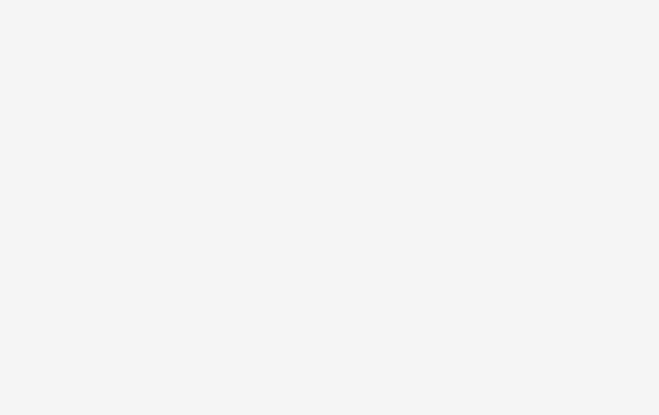
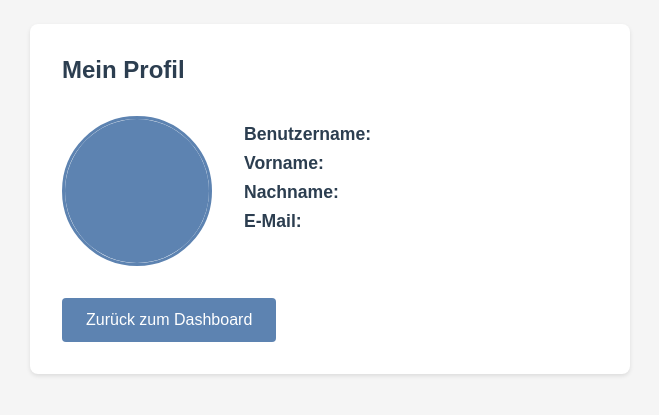
Before and after one commit to larae00/StudyBuddy, a Vue app in the folder studybuddy-vue/: page /profile in a window 1280 px wide. Before the commit this address had no page. Shown: the part 201-616 px from the top of the page, without its empty margins (310-969 px from the left). Built offline with nearby package versions, Linux system fonts and the light colour scheme.

Commit message:
implements profilseite und uplaodfunktion für profilbild -- geht aber noch ned

```diff
--- a/studybuddy-vue/src/components/DashboardView.vue
+++ b/studybuddy-vue/src/components/DashboardView.vue
@@ -8,8 +8,8 @@
         </div>
         <h1 class="app-title">StudyBuddy</h1>
       </div>
-      <div class="profile-container">
-        <img src="@/assets/logo.png" alt="Profil" class="profile-image" />
+      <div class="profile-container" @click="$router.push('/profile')">
+        <img :src="profilBild" alt="Profil" class="profile-image" />
       </div>
     </header>
 
@@ -89,6 +89,8 @@
 </template>
 
 <script>
+import { generateInitialsImage } from '../utils/profileImage'
+
 export default {
   name: 'DashboardView',
   data() {
@@ -101,6 +103,7 @@ export default {
       newMessage: '',
       searchQuery: '',
       originalMessages: [],
+      profilBild: null
     }
   },
   created() {
@@ -108,6 +111,7 @@ export default {
     if (user) {
       this.username = user.benutzername
       this.userId = user.id
+      this.profilBild = user.profilbildSpeicherort || generateInitialsImage(user.benutzername)
       this.fetchGruppen()
     }
   },
--- /dev/null
+++ b/studybuddy-vue/src/components/ProfileView.vue
@@ -0,0 +1,177 @@
+<template>
+  <div class="profile-container">
+    <div class="profile-box">
+      <h2>Mein Profil</h2>
+      <div class="profile-info">
+        <div class="profile-image-container">
+          <img :src="profilBild" alt="Profilbild" class="profile-image" />
+          <div class="image-upload-overlay" @click="triggerFileInput">
+            <span>Bild ändern</span>
+          </div>
+          <input
+            type="file"
+            ref="fileInput"
+            @change="handleImageUpload"
+            accept="image/*"
+            style="display: none"
+          />
+        </div>
+        <div class="user-details">
+          <p><strong>Benutzername:</strong> {{ userInfo.benutzername }}</p>
+          <p><strong>Vorname:</strong> {{ userInfo.vorname }}</p>
+          <p><strong>Nachname:</strong> {{ userInfo.nachname }}</p>
+          <p><strong>E-Mail:</strong> {{ userInfo.email }}</p>
+        </div>
+      </div>
+      <div class="actions">
+        <button @click="$router.push('/dashboard')">Zurück zum Dashboard</button>
+      </div>
+    </div>
+  </div>
+</template>
+
+<script>
+import axios from 'axios'
+import { generateInitialsImage, resizeImage } from '../utils/profileImage'
+
+export default {
+  name: 'ProfileView',
+  data() {
+    return {
+      userInfo: {
+        benutzername: '',
+        vorname: '',
+        nachname: '',
+        email: '',
+        profilbildSpeicherort: ''
+      }
+    }
+  },
+  computed: {
+    profilBild() {
+      return this.userInfo.profilbildSpeicherort || generateInitialsImage(this.userInfo.benutzername)
+    }
+  },
+  created() {
+    const user = JSON.parse(localStorage.getItem('user'))
+    if (user) {
+      this.userInfo = user
+    }
+  },
+  methods: {
+    triggerFileInput() {
+      this.$refs.fileInput.click()
+    },
+    async handleImageUpload(event) {
+      const file = event.target.files[0]
+      if (!file) return
+
+      try {
+        const resizedImage = await resizeImage(file)
+
+        await axios.put(`http://localhost:3000/api/user/${this.userInfo.id}/profileimage`, {
+          profilbild: resizedImage
+        })
+
+        this.userInfo.profilbildSpeicherort = resizedImage
+
+        const user = JSON.parse(localStorage.getItem('user'))
+        user.profilbildSpeicherort = resizedImage
+        localStorage.setItem('user', JSON.stringify(user))
+      } catch (error) {
+        console.error('Fehler beim Hochladen des Bildes:', error)
+      }
+    }
+  }
+}
+</script>
+
+<style scoped>
+.profile-container {
+  display: flex;
+  justify-content: center;
+  align-items: center;
+  min-height: 100vh;
+  background-color: #f5f5f5;
+  padding: 2rem;
+}
+
+.profile-box {
+  background: white;
+  padding: 2rem;
+  border-radius: 8px;
+  box-shadow: 0 2px 4px rgba(0, 0, 0, 0.1);
+  width: 100%;
+  max-width: 600px;
+}
+
+.profile-info {
+  display: flex;
+  gap: 2rem;
+  margin: 2rem 0;
+}
+
+.profile-image-container {
+  position: relative;
+  width: 150px;
+  height: 150px;
+  border-radius: 50%;
+  overflow: hidden;
+  border: 3px solid #5D83B1;
+  cursor: pointer;
+}
+
+.profile-image {
+  width: 100%;
+  height: 100%;
+  object-fit: cover;
+}
+
+.user-details p {
+  margin: 0.5rem 0;
+  font-size: 1.1rem;
+}
+
+.actions {
+  margin-top: 2rem;
+}
+
+button {
+  padding: 0.8rem 1.5rem;
+  background-color: #5D83B1;
+  color: white;
+  border: none;
+  border-radius: 4px;
+  font-size: 1rem;
+  cursor: pointer;
+}
+
+button:hover {
+  background-color: #6f8caf;
+}
+
+.image-upload-overlay {
+  position: absolute;
+  top: 0;
+  left: 0;
+  width: 100%;
+  height: 100%;
+  background-color: rgba(0, 0, 0, 0.5);
+  display: flex;
+  justify-content: center;
+  align-items: center;
+  opacity: 0;
+  transition: opacity 0.3s;
+}
+
+.image-upload-overlay:hover {
+  opacity: 1;
+}
+
+.image-upload-overlay span {
+  color: white;
+  font-size: 1rem;
+  text-align: center;
+  padding: 0.5rem;
+}
+</style>
--- a/studybuddy-vue/src/components/RegisterView.vue
+++ b/studybuddy-vue/src/components/RegisterView.vue
@@ -56,6 +56,7 @@
 
   <script>
   import axios from 'axios'
+  import { generateInitialsImage } from '../utils/profileImage'
 
   export default {
     name: 'RegisterView',
@@ -72,17 +73,20 @@
     methods: {
     async handleRegister() {
       try {
+        const profilbild = generateInitialsImage(this.benutzername);
+
         await axios.post('http://localhost:3000/api/register', {
           vorname: this.vorname,
           nachname: this.nachname,
           benutzername: this.benutzername,
           email: this.email,
-          passwort: this.passwort
-        })
+          passwort: this.passwort,
+          profilbild: profilbild
+        });
 
-        this.$router.push('/login')
+        this.$router.push('/login');
       } catch (error) {
-        this.error = error.response?.data?.error || 'Ein Fehler ist aufgetreten'
+        this.error = error.response?.data?.error || 'Ein Fehler ist aufgetreten';
       }
     }
   }
--- a/studybuddy-vue/src/router/index.js
+++ b/studybuddy-vue/src/router/index.js
@@ -2,6 +2,7 @@ import { createRouter, createWebHistory } from 'vue-router'
 import LoginView from '../components/LoginView.vue'
 import RegisterView from '../components/RegisterView.vue'
 import DashboardView from '../components/DashboardView.vue'
+import ProfileView from '../components/ProfileView.vue'
 
 const routes = [
   {
@@ -19,6 +20,10 @@ const routes = [
   {
     path: '/dashboard',
     component: DashboardView
+  },
+  {
+    path: '/profile',
+    component: ProfileView
   }
 ]
 
--- /dev/null
+++ b/studybuddy-vue/src/utils/profileImage.js
@@ -0,0 +1,59 @@
+export function generateInitialsImage(username) {
+  const canvas = document.createElement('canvas');
+  canvas.width = 200;
+  canvas.height = 200;
+  const context = canvas.getContext('2d');
+
+  // Hintergrund mit fester Farbe
+  context.fillStyle = '#5D83B1';
+  context.fillRect(0, 0, canvas.width, canvas.height);
+
+  // Text
+  const initial = username.charAt(0).toUpperCase();
+  context.fillStyle = 'white';
+  context.font = 'bold 100px Arial';
+  context.textAlign = 'center';
+  context.textBaseline = 'middle';
+  context.fillText(initial, canvas.width/2, canvas.height/2);
+
+  return canvas.toDataURL('image/png');
+}
+
+export function resizeImage(file) {
+  return new Promise((resolve, reject) => {
+    const reader = new FileReader();
+    reader.onload = (event) => {
+      const img = new Image();
+      img.onload = () => {
+        const canvas = document.createElement('canvas');
+        const MAX_SIZE = 800;
+        let width = img.width;
+        let height = img.height;
+
+        if (width > height) {
+          if (width > MAX_SIZE) {
+            height *= MAX_SIZE / width;
+            width = MAX_SIZE;
+          }
+        } else {
+          if (height > MAX_SIZE) {
+            width *= MAX_SIZE / height;
+            height = MAX_SIZE;
+          }
+        }
+
+        canvas.width = width;
+        canvas.height = height;
+
+        const ctx = canvas.getContext('2d');
+        ctx.drawImage(img, 0, 0, width, height);
+
+        resolve(canvas.toDataURL('image/jpeg', 0.8));
+      };
+      img.onerror = reject;
+      img.src = event.target.result;
+    };
+    reader.onerror = reject;
+    reader.readAsDataURL(file);
+  });
+}
```
Also changed, not shown: 2 other files (tests, documents, lock files or other folders).
